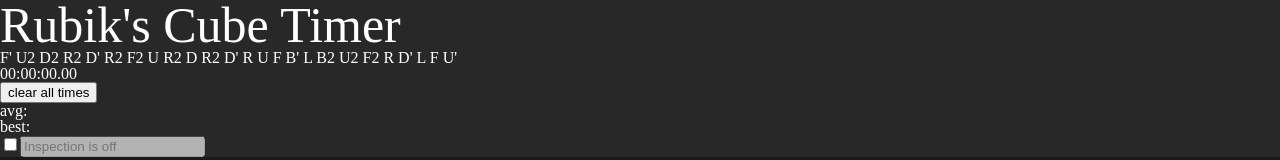
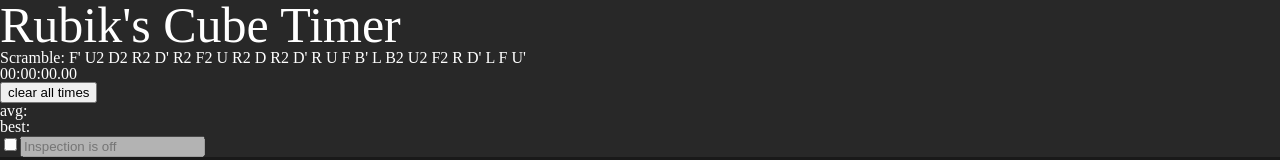
Before and after one commit to DerekPixel/rubiks-cube-timer, a React (Create React App) app: page / in a window 1280 px wide. Shown: the top 160 px of the page. Built offline with nearby package versions, Linux system fonts and the light colour scheme.

Commit message:
minor update

```diff
--- a/src/components/Scrambler.jsx
+++ b/src/components/Scrambler.jsx
@@ -47,7 +47,7 @@
 
   return (
     <div>
-      {scramble()}
+      Scramble: {scramble()}
     </div>
   )
 }
--- a/src/components/Timer.jsx
+++ b/src/components/Timer.jsx
@@ -65,8 +65,6 @@
     }
   }
 
-
-
   const start = () => {
     console.log('start');
     startTime = Date.now();
@@ -96,7 +94,7 @@
   }
 
   return (
-    <div>
+    <div className='timer' >
       {display}
     </div>
   )
```
